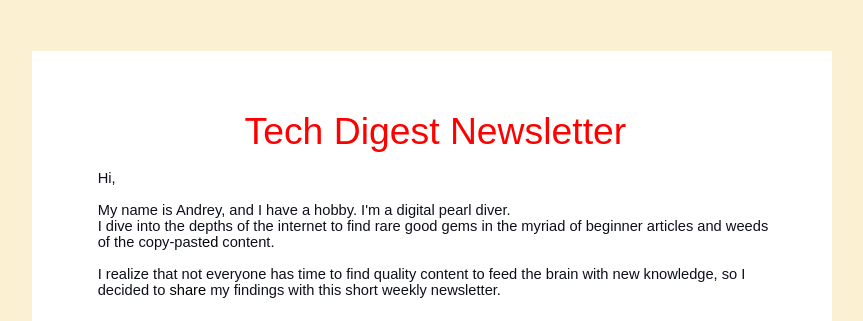
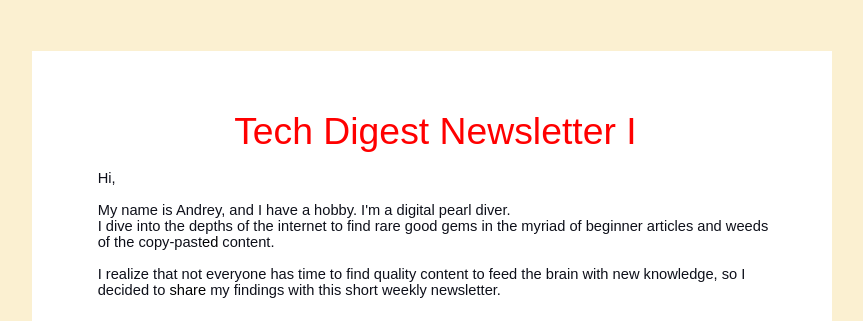
Before and after one commit to AndreyBarkov/TechDigestNewsletter, a plain HTML site: page issue_1.html in a window 1280 px wide. Shown: the top 321 px of the page, without its empty margins (208-1071 px from the left). Drawn offline with Linux system fonts and the light colour scheme.

Commit message:
Add issue number

```diff
--- a/issue_1.html
+++ b/issue_1.html
@@ -152,7 +152,7 @@
                             <td width=552 valign=top style='width:413.65pt;padding:0in 5.4pt 0in 5.4pt;height:44.1pt'>
                                 <p class=MsoNormal align=center style='text-align:center'><span
                                         style='font-size:28.0pt;font-family:"Agency FB",sans-serif;color:red'>Tech
-                                        Digest Newsletter<o:p></o:p></span></p>
+                                        Digest Newsletter I<o:p></o:p></span></p>
                                 <p class=MsoNormal align=center style='text-align:center'>
                                     <o:p>&nbsp;</o:p>
                                 </p>
```
